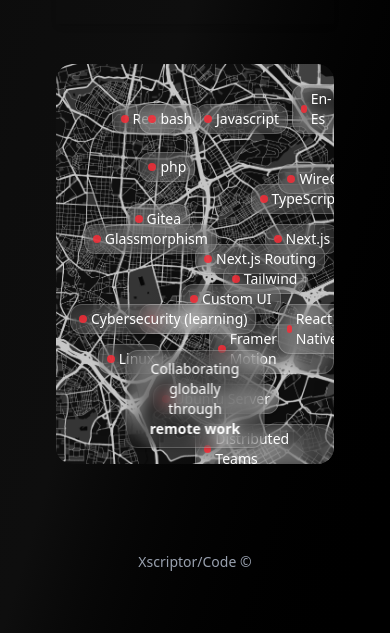
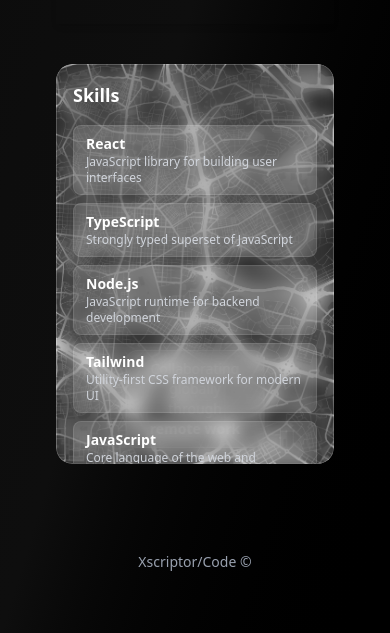
Before and after one commit to xscriptorcode/xscriptorcode.github.io, a Next.js app: page / in a window 390 px wide. Shown: the part 646-1279 px from the top of the page. Built offline with nearby package versions, Linux system fonts and the light colour scheme.

Commit message:
update map skills

```diff
--- a/src/app/components/SkillNetwork.tsx
+++ b/src/app/components/SkillNetwork.tsx
@@ -1,56 +1,97 @@
-
 "use client";
 import Image from "next/image";
 
 const skills = [
-  { name: "React", top: "10%", left: "20%" },
-  { name: "TypeScript", top: "30%", left: "70%" },
-  { name: "Node.js", top: "60%", left: "30%" },
-  { name: "Tailwind", top: "50%", left: "60%" },
-  { name: "Javascript", top: "10%", left: "50%" },
-  { name: "php", top: "22%", left: "30%" },
-  { name: "bash", top: "10%", left: "30%" },
-  { name: "Next.js", top: "40%", left: "75%" },
-  { name: "Framer Motion", top: "65%", left: "55%" },
-  { name: "Linux", top: "70%", left: "15%" },
-  { name: "Ubuntu Server", top: "80%", left: "35%" },
-  { name: "React Native", top: "60%", left: "80%" },
-  { name: "Gitea", top: "35%", left: "25%" },
-  { name: "WireGuard", top: "25%", left: "80%" },
-  { name: "Next.js Routing", top: "45%", left: "50%" },
-  { name: "Glassmorphism", top: "40%", left: "10%" },
-  { name: "Custom UI", top: "55%", left: "45%" },
-  { name: "Distributed Teams", top: "90%", left: "50%" },
-  { name: "Cybersecurity (learning)", top: "60%", left: "5%" },
-  { name: "En-Es", top: "5%", left: "85%" }
-
+  { name: "React", top: "10%", left: "20%", description: "JavaScript library for building user interfaces" },
+  { name: "TypeScript", top: "30%", left: "70%", description: "Strongly typed superset of JavaScript" },
+  { name: "Node.js", top: "60%", left: "30%", description: "JavaScript runtime for backend development" },
+  { name: "Tailwind", top: "50%", left: "60%", description: "Utility-first CSS framework for modern UI" },
+  { name: "JavaScript", top: "10%", left: "50%", description: "Core language of the web and interactive UIs" },
+  { name: "PHP", top: "22%", left: "30%", description: "Server-side scripting language for web apps" },
+  { name: "Bash", top: "10%", left: "30%", description: "Unix shell used for scripting and automation" },
+  { name: "Next.js", top: "40%", left: "75%", description: "Full-stack React framework for fast apps" },
+  { name: "Framer Motion", top: "65%", left: "55%", description: "React animation library for smooth UI transitions" },
+  { name: "Linux", top: "70%", left: "15%", description: "Open-source OS for development and servers" },
+  { name: "MySQL", top: "80%", left: "35%", description: "Relational database management system" },
+  { name: "React Native", top: "60%", left: "80%", description: "React framework for building native mobile apps" },
+  { name: "NoSQL", top: "35%", left: "25%", description: "Schema-less databases for flexible data storage" },
+  { name: "WireGuard", top: "25%", left: "80%", description: "Fast, modern VPN protocol for secure networking" },
+  { name: "Next.js Routing", top: "45%", left: "50%", description: "Dynamic and static routing in Next.js apps" },
+  { name: "Glassmorphism", top: "40%", left: "10%", description: "UI design trend with blur and transparency" },
+  { name: "Custom UI", top: "55%", left: "45%", description: "Tailored interfaces built from scratch" },
+  { name: "Distributed Teams", top: "80%", left: "50%", description: "Collaboration across locations via remote work" },
+  { name: "Cybersecurity (learning)", top: "60%", left: "5%", description: "Exploring security principles and ethical hacking" },
+  { name: "En-Es", top: "5%", left: "85%", description: "Bilingual communication: English and Spanish" }
 ];
 
 export default function SkillNetwork() {
   return (
-    <div className="relative w-full h-[400px] overflow-hidden rounded-2xl">
+    <div className="relative w-full h-[400px] sm:h-[450px] md:h-[500px] lg:h-[500px] lg:w-[900px] mx-auto overflow-hidden rounded-2xl">
+
       <Image
         src="/images/mapa.png"
         alt="Mapa estilizado"
         fill
-        className="object-cover grayscale-500 contrast-125 opacity-80 rounded-2xl"
+        className="object-cover grayscale-500 contrast-125 opacity-80 rounded-2xl z-0"
       />
 
+      {/* Líneas entre nodos (solo desde sm hacia arriba) */}
+      <svg className="absolute w-full h-full pointer-events-none z-10 hidden sm:block">
+        {skills.map((from, i) =>
+          skills.map((to, j) => {
+            if (i >= j) return null;
+            return (
+              <line
+                key={`${i}-${j}`}
+                x1={from.left}
+                y1={from.top}
+                x2={to.left}
+                y2={to.top}
+                stroke="yellow"
+                strokeOpacity="0.4"
+                strokeWidth="1"
+                className="animated-line"
+              />
+            );
+          })
+        )}
+      </svg>
+
+      {/* Nodos visuales (solo en pantallas medianas o más) */}
+      <div className="hidden sm:block">
         {skills.map((skill, index) => (
           <div
             key={index}
-          className="absolute flex items-center gap-1 px-2 py-1 text-white text-sm bg-white/10 backdrop-blur-sm border border-white/20 rounded-xl shadow-sm"
+            className="absolute group flex items-center gap-1 px-2 py-1 text-white text-sm bg-white/10 backdrop-blur-sm border border-white/20 rounded-xl shadow-sm"
             style={{ top: skill.top, left: skill.left }}
           >
             <span className="w-2 h-2 rounded-full bg-red-500 animate-pulse"></span>
             <span>{skill.name}</span>
+            <div className="absolute -top-8 left-1/2 -translate-x-1/2 bg-black text-white text-xs px-2 py-1 rounded opacity-0 group-hover:opacity-100 transition-opacity duration-200 pointer-events-none z-10">
+              {skill.description}
+            </div>
           </div>
         ))}
+      </div>
 
-      <div className="absolute bottom-4 left-1/2 transform -translate-x-1/2 text-sm text-white text-center px-4 py-2 rounded-xl bg-white/1 backdrop-blur-sm border border-white/20 shadow-sm">
+      {/* Lista responsiva en móviles */}
+      <ul className="flex flex-col gap-2 sm:hidden absolute top-0 left-0 w-full h-full overflow-y-auto p-4 z-20 bg-white/10 backdrop-blur-sm border border-white/20 rounded-2xl shadow-inner">
+        <h3 className="text-white text-lg font-semibold mb-2">Skills</h3>
+        {skills.map((skill, index) => (
+          <li
+            key={index}
+            className="text-white text-sm px-3 py-2 bg-white/10 backdrop-blur rounded-lg border border-white/10"
+          >
+            <strong>{skill.name}</strong>
+            <div className="text-xs text-gray-300">{skill.description}</div>
+          </li>
+        ))}
+      </ul>
+
+      {/* Mensaje final */}
+      <div className="absolute bottom-4 left-1/2 transform -translate-x-1/2 text-sm text-white text-center px-4 py-2 rounded-xl bg-white/10 backdrop-blur-sm border border-white/20 shadow-sm">
         Collaborating globally through <strong>remote work</strong>
       </div>
-
     </div>
   );
 }
--- a/src/app/globals.css
+++ b/src/app/globals.css
@@ -111,3 +111,21 @@
 .animate-float {
   animation: float 8s ease-in-out infinite;
 }
+
+
+/*Map lines Animation*/
+
+@keyframes drawLine {
+  from {
+    stroke-dashoffset: 100;
+  }
+  to {
+    stroke-dashoffset: 0;
+  }
+}
+
+.animated-line {
+  stroke-dasharray: 100;
+  stroke-dashoffset: 100;
+  animation: drawLine 1s ease-out forwards;
+}
--- a/src/app/page.tsx
+++ b/src/app/page.tsx
@@ -109,9 +109,10 @@
 
           </div>
 
-          <div className="w-full max-w-3xl">
-          <SkillNetwork />
-        </div>
+          <div className="w-full flex justify-center lg:mt-16">
+  <SkillNetwork />
+</div>
+
 
         </div>
       </main>
```
Also changed, not shown: 12 other files (tests, documents, lock files or other folders). Lines whose indentation alone changed are shown as unchanged.
